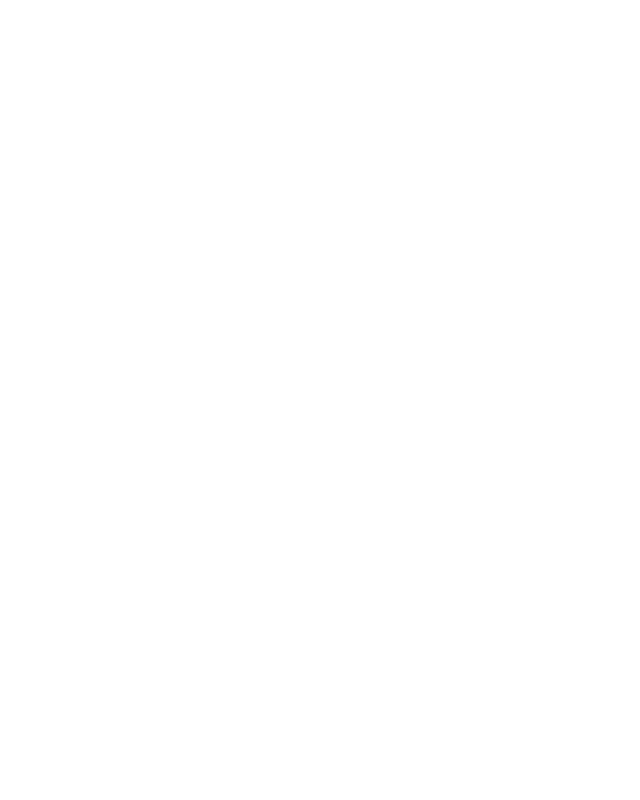
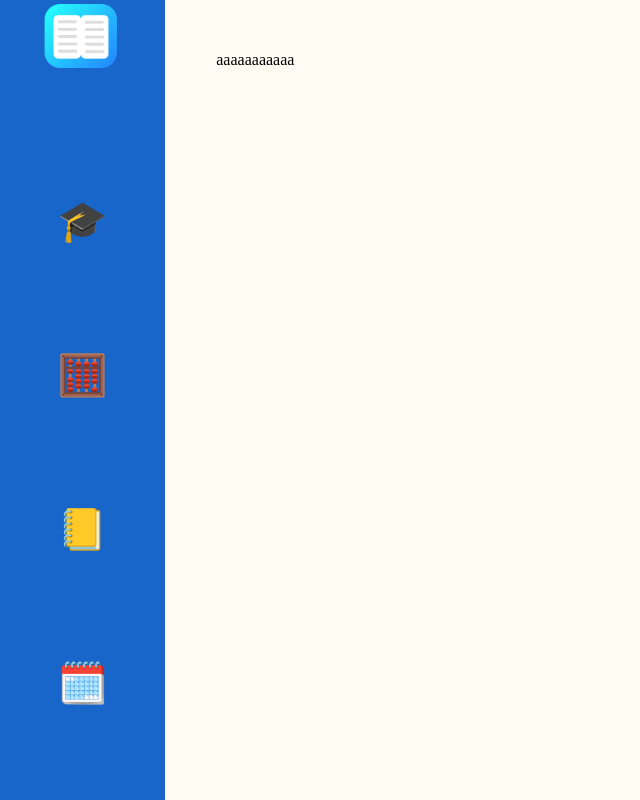
Before and after one commit to B-P-Coders/coding-night, a React (Create React App) app in the folder src/: page /formulas in a window 1280 px wide. Before the commit this address had no page. Shown: the whole page, without its empty margins (0-640 px from the left). Built offline with nearby package versions, Linux system fonts and the light colour scheme.

Commit message:
start formulas

```diff
--- a/src/src/App.jsx
+++ b/src/src/App.jsx
@@ -5,6 +5,7 @@
 import Math from './pages/Math'
 import Timetable from './pages/Timetable';
 import Calculator from './pages/Calculator';
+import Formulas from './pages/Formulas';
 import Charts from './pages/FalconFunction'
 
 export default function App()
@@ -17,7 +18,7 @@
             <Route path='/timetable' element={<Timetable/>}/>
             <Route path='/notes' element={<Notes />}/>
             <Route exact path='/' element={<Index/>} />
-            {/* <Route path='/formulas' element={<Formulas />}/> */}
+           <Route path='/formulas' element={<Formulas />}/>
             <Route path='/charts' element={<Charts/>}/>
             <Route path='/calculator' element={<Calculator />}/>
           </Routes>
--- /dev/null
+++ b/src/src/pages/Formulas.jsx
@@ -0,0 +1,16 @@
+import React from 'react'
+import * as styles from '../styles/formulas.module.css'
+import Layout from '../components/Layout'
+export default function Formulas() {
+return (
+  <Layout>
+  <div className={styles.main}>
+
+aaaaaaaaaaa
+
+
+  </div>
+  </Layout>
+
+)
+}
```
Also changed, not shown: src/src/styles/formulas.module.css (added).
